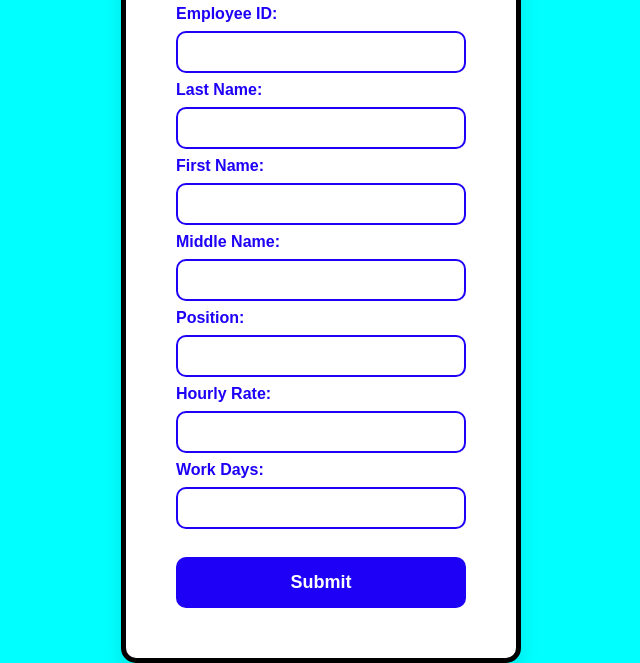
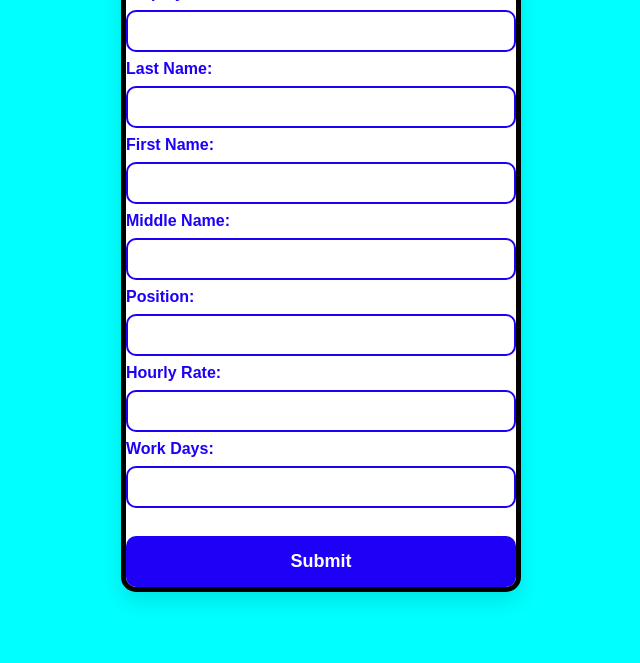
Before and after one commit to Kousei0722/Payroll, a plain HTML site: page index.html in a window 1280 px wide. Shown: the part 146-809 px from the top of the page, without its empty margins (319-959 px from the left). Drawn offline with Linux system fonts and the light colour scheme.

Commit message:
Update style.css

```diff
--- a/style.css
+++ b/style.css
@@ -19,7 +19,6 @@ body {
     width: 400px;
     border: 5px solid #000;
     box-shadow: 0 10px 20px rgba(0, 0, 0, 0.1);
-    padding: 50px 50px;
 }
 
 h1 {
```
